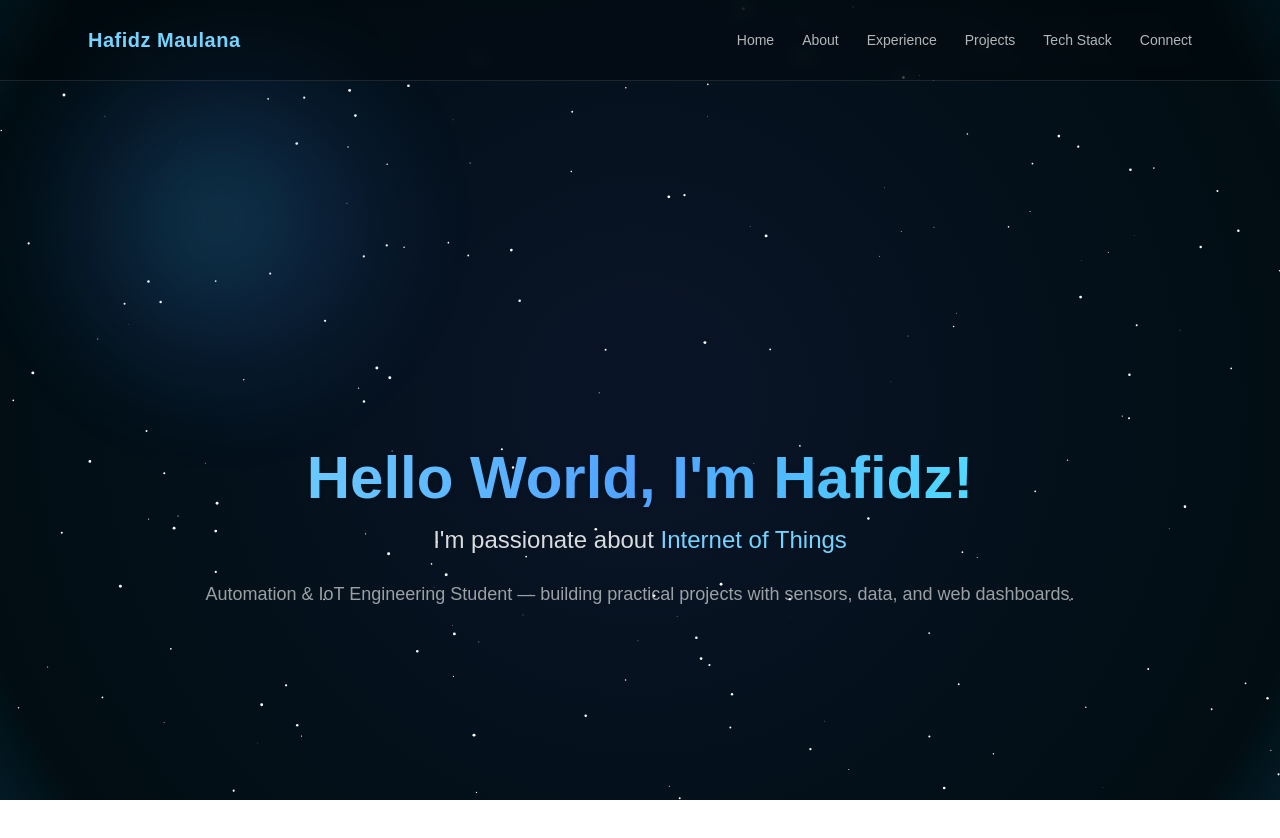
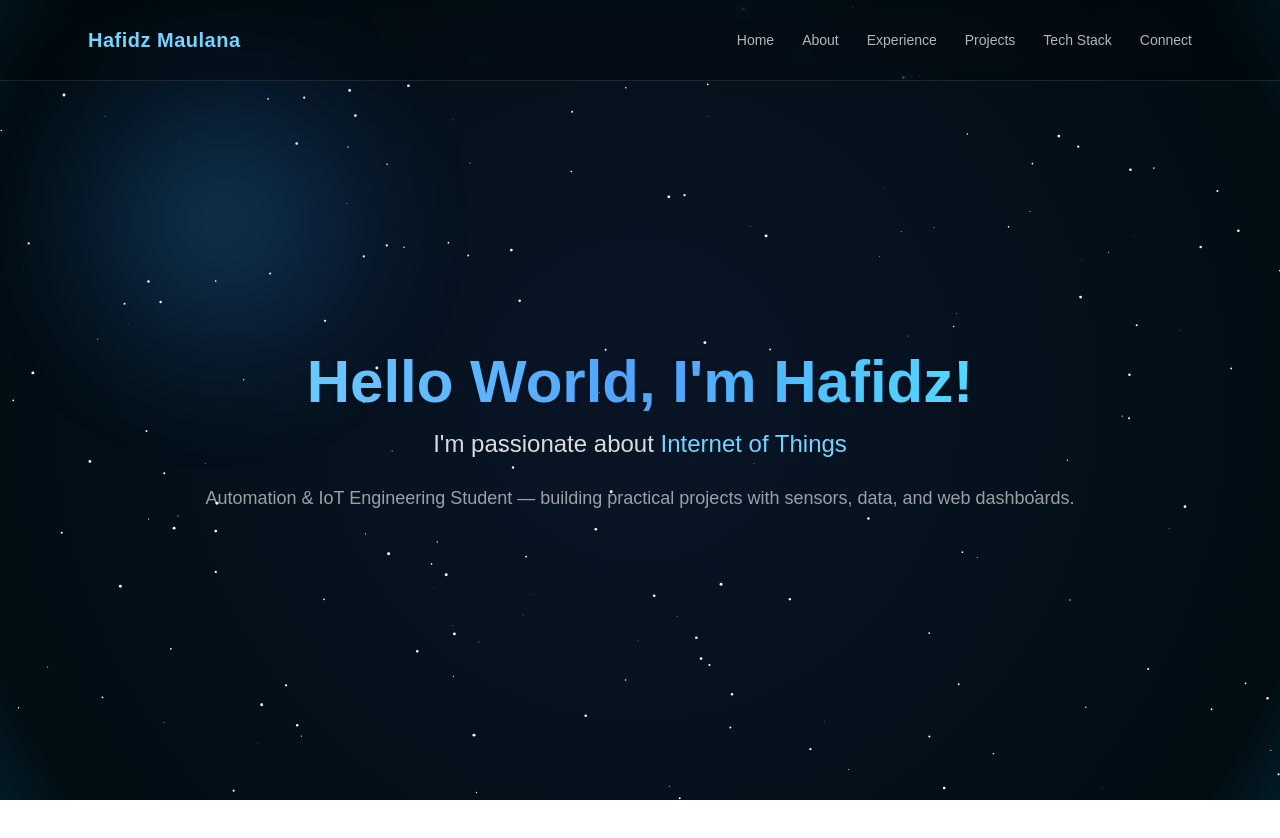
Before and after one commit to Hafidzlab/portfolio-hafidz, a Next.js app: page / in a window 1280 px wide. Shown: the top 838 px of the page. Built offline with nearby package versions, Linux system fonts and the light colour scheme.

Commit message:
Fine-tune hero vertical position

```diff
--- a/app/page.tsx
+++ b/app/page.tsx
@@ -153,7 +153,7 @@ const next = () => setPage((p) => (p + 1) % pages);
   id="home"
   className="relative z-10 min-h-screen flex items-center justify-center pt-24 text-center px-6"
 >
-        <div className="max-w-4xl">
+  <div className="max-w-4xl relative -translate-y-20 md:-translate-y-24">
     <h1 className="text-6xl md:text-6xl font-extrabold bg-gradient-to-r from-sky-300 via-blue-400 to-cyan-300 bg-clip-text text-transparent drop-shadow">
       Hello World, I&apos;m Hafidz!
     </h1>
@@ -175,6 +175,7 @@ const next = () => setPage((p) => (p + 1) % pages);
     </p>
   </div>
 </main>
+
 
       {/* ABOUT */}
       <Section id="about" title="About Me">
```
Lines whose indentation alone changed are shown as unchanged.
